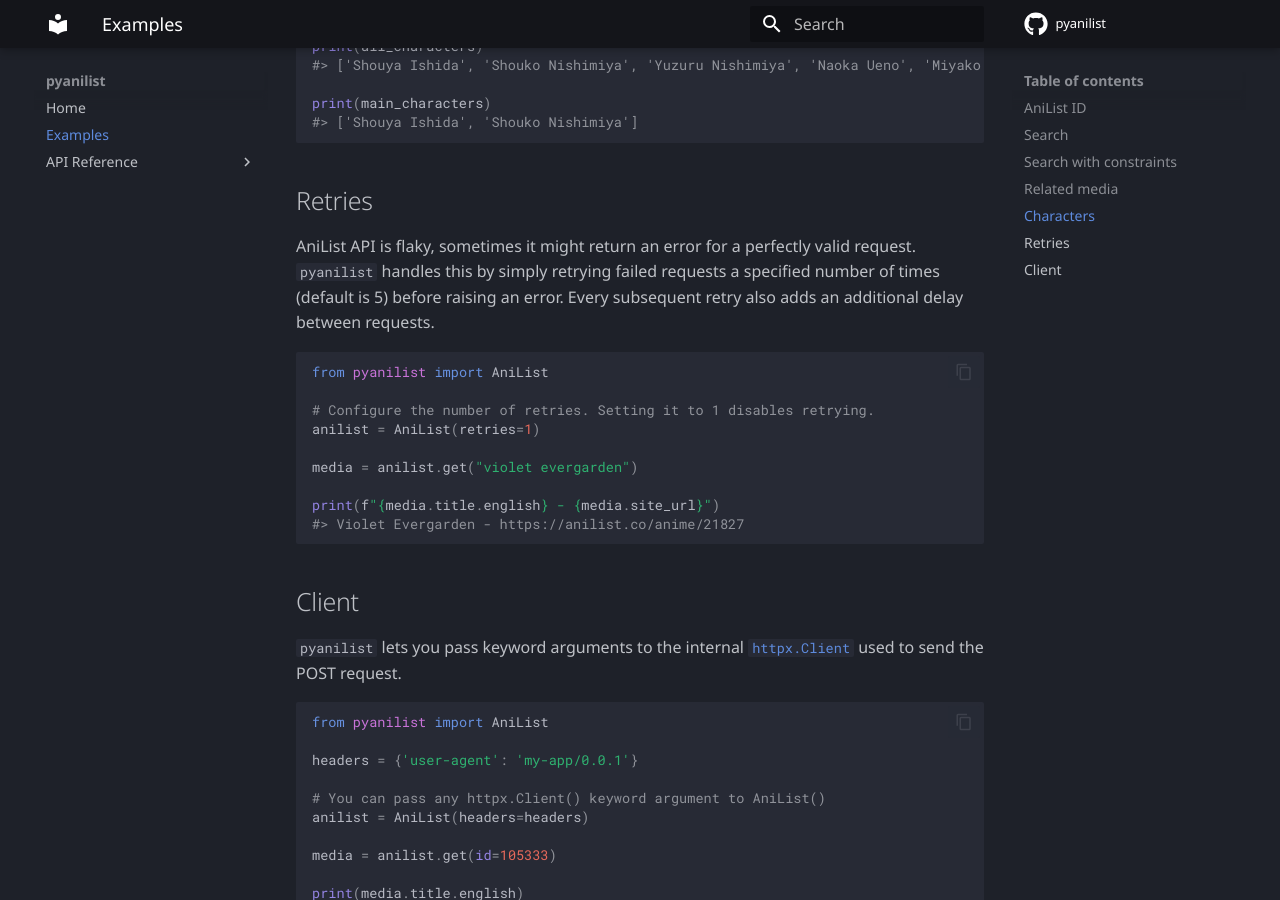
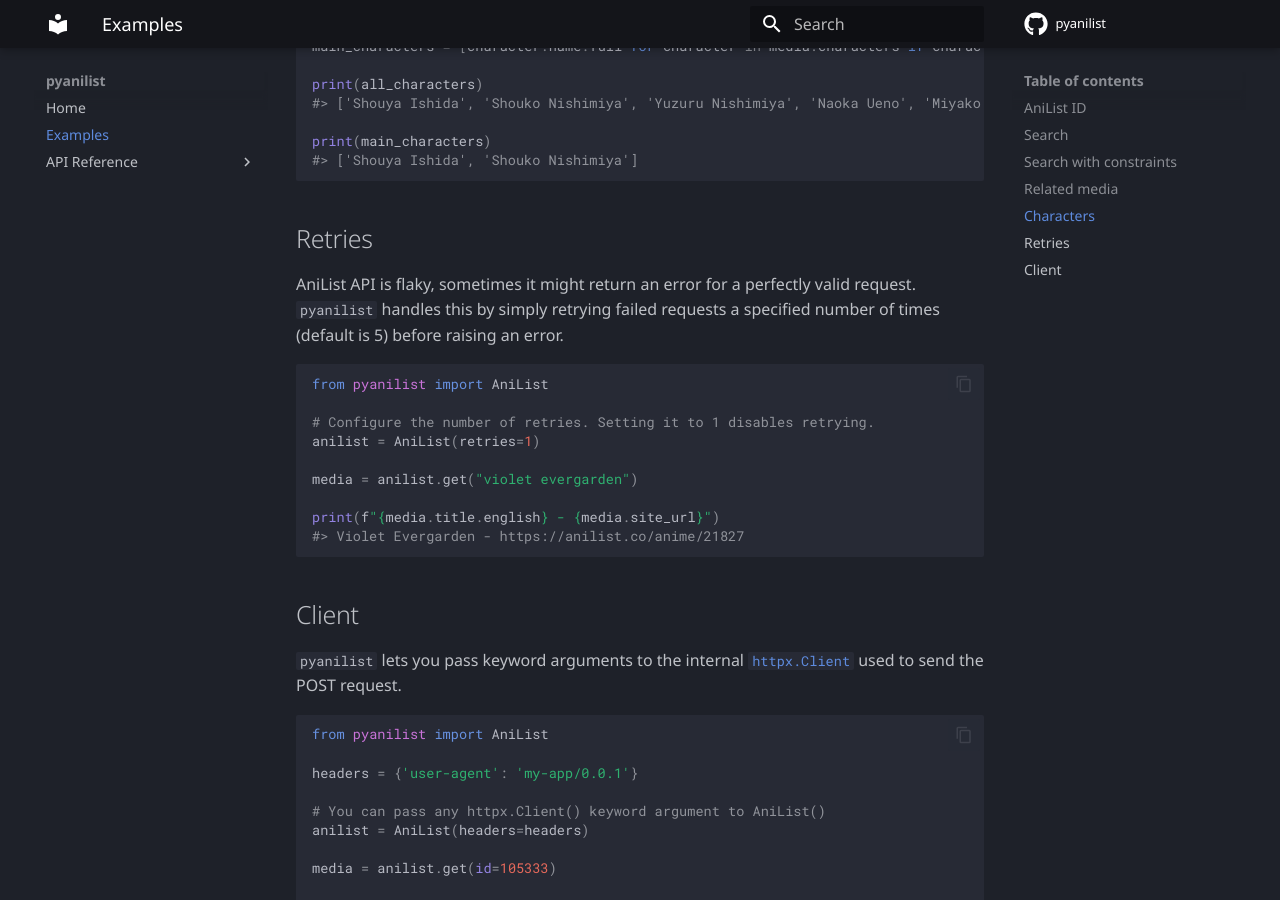
Before and after one commit to Ravencentric/pyanilist, an MkDocs documentation site: the page built from docs/examples.md, in a window 1280 px wide and 900 px high, scrolled down 1824 px. Built offline with MkDocs 1.6.1 and Material for MkDocs 9.7.7, drawn with Linux system fonts in a browser that asks for light colours; comment, search, counter and statistics services are not loaded.

Commit message:
docs: misc fixes

````diff
--- a/docs/examples.md
+++ b/docs/examples.md
@@ -33,6 +33,7 @@
 
 ```py
 from pyanilist import AniList, MediaSeason, MediaType, MediaStatus, MediaFormat
+
 media = AniList().get(
         "My Hero Academia",
         season=MediaSeason.SPRING,
@@ -42,6 +43,7 @@
         status=MediaStatus.FINISHED,
 
 )
+
 print(media.title.romaji)
 #> Boku no Hero Academia
 print(media.start_date.iso_format())
@@ -89,7 +91,7 @@
 
 ## Retries
 
-AniList API is flaky, sometimes it might return an error for a perfectly valid request. `pyanilist` handles this by simply retrying failed requests a specified number of times (default is 5) before raising an error. Every subsequent retry also adds an additional delay between requests.
+AniList API is flaky, sometimes it might return an error for a perfectly valid request. `pyanilist` handles this by simply retrying failed requests a specified number of times (default is 5) before raising an error.
 
 ```py
 from pyanilist import AniList
````
Also changed, not shown: docs/api-reference/exceptions.md (+1 -1 lines).
